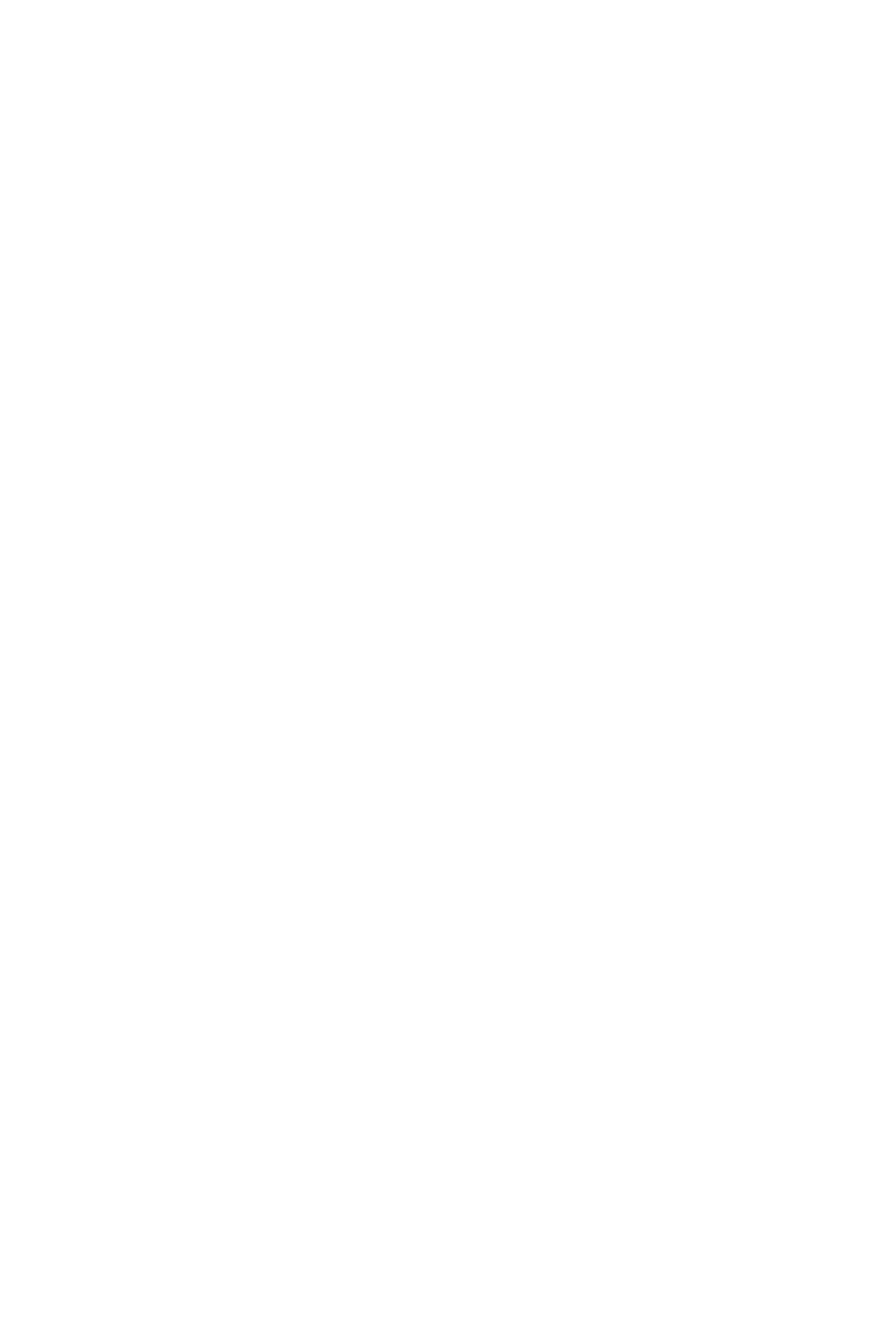
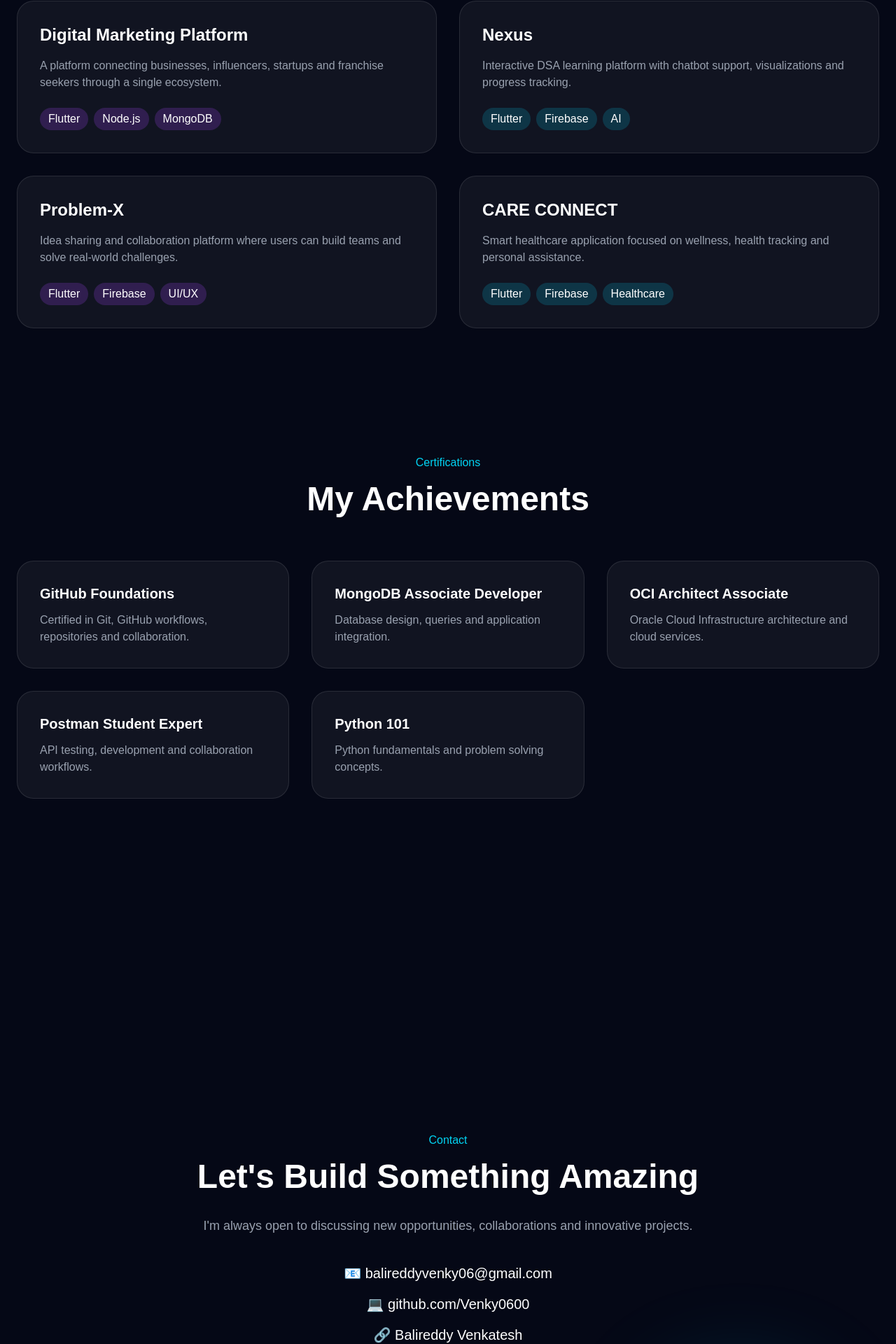
Before and after one commit to Venky0600/Venky_portfolio, a Next.js app: page / in a window 1280 px wide. Shown: the part 2631-4551 px from the top of the page at 70% size. Before the commit the page ends 2400 px from the top, so only its background shows below. Built offline with nearby package versions, Linux system fonts and the light colour scheme.

Commit message:
Updated project and certificates

```diff
--- a/src/app/page.tsx
+++ b/src/app/page.tsx
@@ -164,6 +164,213 @@ export default function Home() {
     ))}
   </div>
 </section>
+{/* Projects Section */}
+<section
+  id="projects"
+  className="min-h-screen px-6 py-20"
+>
+  <div className="max-w-7xl mx-auto">
+
+    <p className="text-cyan-400 mb-4 text-center">
+      Featured Projects
+    </p>
+
+    <h2 className="text-5xl font-bold text-center mb-16">
+      Things I've Built
+    </h2>
+
+    <div className="grid md:grid-cols-2 gap-8">
+
+      {/* Digital Marketing */}
+      <div className="bg-white/5 border border-white/10 rounded-3xl p-8 hover:border-purple-500 transition">
+        <h3 className="text-2xl font-bold mb-4">
+          Digital Marketing Platform
+        </h3>
+
+        <p className="text-gray-400 mb-6">
+          A platform connecting businesses, influencers,
+          startups and franchise seekers through a single ecosystem.
+        </p>
+
+        <div className="flex flex-wrap gap-2">
+          <span className="px-3 py-1 bg-purple-500/20 rounded-full">Flutter</span>
+          <span className="px-3 py-1 bg-purple-500/20 rounded-full">Node.js</span>
+          <span className="px-3 py-1 bg-purple-500/20 rounded-full">MongoDB</span>
+        </div>
+      </div>
+
+      {/* Nexus */}
+      <div className="bg-white/5 border border-white/10 rounded-3xl p-8 hover:border-cyan-500 transition">
+        <h3 className="text-2xl font-bold mb-4">
+          Nexus
+        </h3>
+
+        <p className="text-gray-400 mb-6">
+          Interactive DSA learning platform with chatbot support,
+          visualizations and progress tracking.
+        </p>
+
+        <div className="flex flex-wrap gap-2">
+          <span className="px-3 py-1 bg-cyan-500/20 rounded-full">Flutter</span>
+          <span className="px-3 py-1 bg-cyan-500/20 rounded-full">Firebase</span>
+          <span className="px-3 py-1 bg-cyan-500/20 rounded-full">AI</span>
+        </div>
+      </div>
+
+      {/* Problem-X */}
+      <div className="bg-white/5 border border-white/10 rounded-3xl p-8 hover:border-purple-500 transition">
+        <h3 className="text-2xl font-bold mb-4">
+          Problem-X
+        </h3>
+
+        <p className="text-gray-400 mb-6">
+          Idea sharing and collaboration platform where users
+          can build teams and solve real-world challenges.
+        </p>
+
+        <div className="flex flex-wrap gap-2">
+          <span className="px-3 py-1 bg-purple-500/20 rounded-full">Flutter</span>
+          <span className="px-3 py-1 bg-purple-500/20 rounded-full">Firebase</span>
+          <span className="px-3 py-1 bg-purple-500/20 rounded-full">UI/UX</span>
+        </div>
+      </div>
+
+      {/* Care Connect */}
+      <div className="bg-white/5 border border-white/10 rounded-3xl p-8 hover:border-cyan-500 transition">
+        <h3 className="text-2xl font-bold mb-4">
+          CARE CONNECT
+        </h3>
+
+        <p className="text-gray-400 mb-6">
+          Smart healthcare application focused on wellness,
+          health tracking and personal assistance.
+        </p>
+
+        <div className="flex flex-wrap gap-2">
+          <span className="px-3 py-1 bg-cyan-500/20 rounded-full">Flutter</span>
+          <span className="px-3 py-1 bg-cyan-500/20 rounded-full">Firebase</span>
+          <span className="px-3 py-1 bg-cyan-500/20 rounded-full">Healthcare</span>
+        </div>
+      </div>
+
+    </div>
+  </div>
+</section>
+{/* Certifications Section */}
+<section
+  id="certifications"
+  className="min-h-screen px-6 py-20"
+>
+  <div className="max-w-7xl mx-auto">
+
+    <p className="text-cyan-400 mb-4 text-center">
+      Certifications
+    </p>
+
+    <h2 className="text-5xl font-bold text-center mb-16">
+      My Achievements
+    </h2>
+
+    <div className="grid md:grid-cols-2 lg:grid-cols-3 gap-8">
+
+      <div className="bg-white/5 border border-white/10 rounded-3xl p-8">
+        <h3 className="text-xl font-bold mb-3">
+          GitHub Foundations
+        </h3>
+        <p className="text-gray-400">
+          Certified in Git, GitHub workflows,
+          repositories and collaboration.
+        </p>
+      </div>
+
+      <div className="bg-white/5 border border-white/10 rounded-3xl p-8">
+        <h3 className="text-xl font-bold mb-3">
+          MongoDB Associate Developer
+        </h3>
+        <p className="text-gray-400">
+          Database design, queries and
+          application integration.
+        </p>
+      </div>
+
+      <div className="bg-white/5 border border-white/10 rounded-3xl p-8">
+        <h3 className="text-xl font-bold mb-3">
+          OCI Architect Associate
+        </h3>
+        <p className="text-gray-400">
+          Oracle Cloud Infrastructure
+          architecture and cloud services.
+        </p>
+      </div>
+
+      <div className="bg-white/5 border border-white/10 rounded-3xl p-8">
+        <h3 className="text-xl font-bold mb-3">
+          Postman Student Expert
+        </h3>
+        <p className="text-gray-400">
+          API testing, development and
+          collaboration workflows.
+        </p>
+      </div>
+
+      <div className="bg-white/5 border border-white/10 rounded-3xl p-8">
+        <h3 className="text-xl font-bold mb-3">
+          Python 101
+        </h3>
+        <p className="text-gray-400">
+          Python fundamentals and
+          problem solving concepts.
+        </p>
+      </div>
+
+    </div>
+  </div>
+</section>
+{/* Contact Section */}
+<section
+  id="contact"
+  className="min-h-screen flex items-center justify-center px-6"
+>
+  <div className="max-w-4xl mx-auto text-center">
+
+    <p className="text-cyan-400 mb-4">
+      Contact
+    </p>
+
+    <h2 className="text-5xl font-bold mb-8">
+      Let's Build Something Amazing
+    </h2>
+
+    <p className="text-gray-400 text-lg mb-10">
+      I'm always open to discussing new opportunities,
+      collaborations and innovative projects.
+    </p>
+
+    <div className="space-y-4">
+      <p className="text-xl">
+        📧 balireddyvenky06@gmail.com
+      </p>
+
+      <p className="text-xl">
+        💻 github.com/Venky0600
+      </p>
+
+      <p className="text-xl">
+        🔗 Balireddy Venkatesh
+      </p>
+    </div>
+
+  </div>
+</section>
+<footer className="border-t border-white/10 py-10 text-center">
+  <h2 className="text-3xl font-bold mb-4">
+    Balireddy Venkatesh
+  </h2>
+
+  <p className="text-gray-500">
+    Flutter Developer • Full Stack Developer
+  </p>
+</footer>
 
     </main>
   );
```
